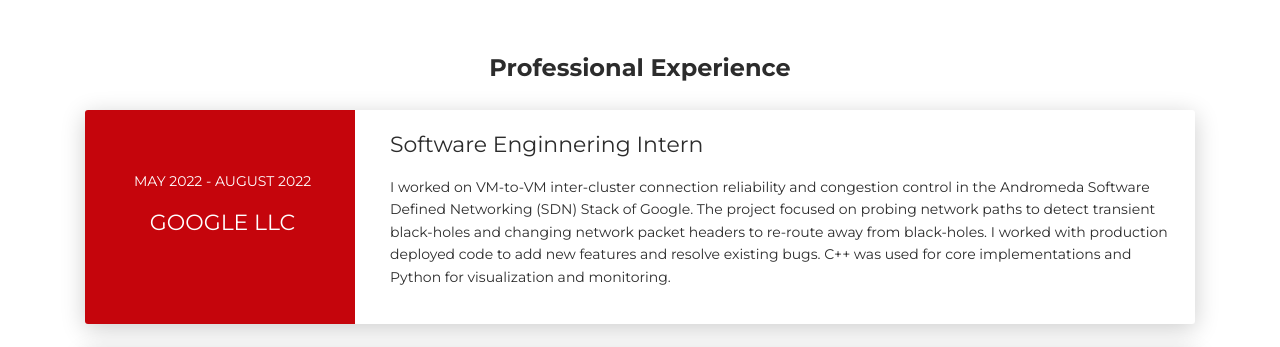
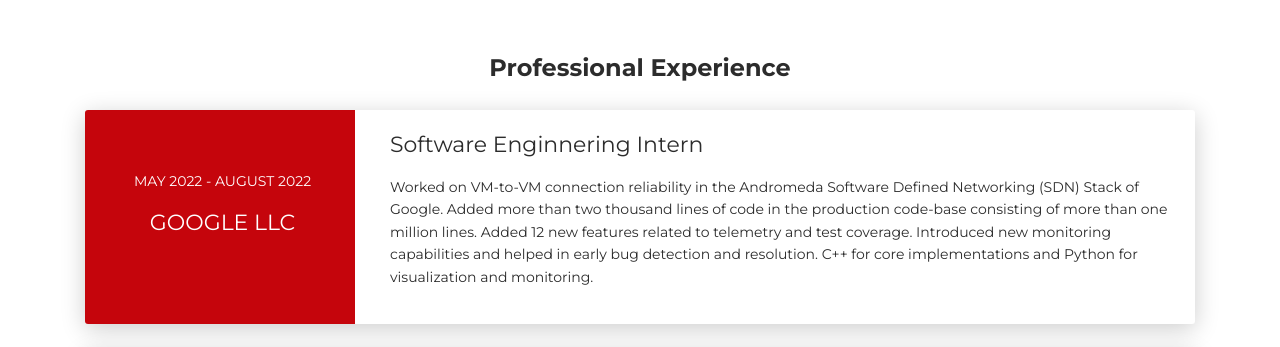
Before and after one commit to silversword05/silversword05..github.io, a plain HTML site: page experience.html in a window 1280 px wide. Shown: the part 599-946 px from the top of the page. Drawn offline with Linux system fonts and the light colour scheme; some icons are missing.

Commit message:
Update experience.html

```diff
--- a/experience.html
+++ b/experience.html
@@ -90,10 +90,11 @@
           <div class="card-body">
             <div class="h5">Software Enginnering Intern</div>
             <p>
-              I worked on VM-to-VM inter-cluster connection reliability and congestion control in the Andromeda Software Defined
-              Networking (SDN) Stack of Google. The project focused on probing network paths to detect transient black-holes and
-              changing network packet headers to re-route away from black-holes. I worked with production deployed code to add new
-              features and resolve existing bugs. C++ was used for core implementations and Python for visualization and monitoring.
+              Worked on VM-to-VM connection reliability in the Andromeda Software Defined Networking (SDN) Stack of Google.
+              Added more than two thousand lines of code in the production code-base consisting of more than one million lines.
+              Added 12 new features related to telemetry and test coverage.
+              Introduced new monitoring capabilities and helped in early bug detection and resolution.
+              C++ for core implementations and Python for visualization and monitoring.
             </p>
           </div>
         </div>
@@ -304,6 +305,10 @@
               We designed a language model based on BERT using python-PyTorch and Transformers library to systematically attach sentiment labels (Positive, Negative, Neutral) and seven pre-defined aspect labels (Technical Issues, Usability, Content, User Interaction, Feature Request, Learning Qualities, Advert) to the scrapped app reviews from the Google Play Store.
               We then compared the user dispositions of apps from five different app categories (AR, VR, Educational, Educational AR, EducationalVR) to analyze the effectiveness and quality of AR/VR for education in the form of android apps compared to the traditional norms and techniques.
             </p>
+            <p class="category">
+              Publication : <a href = "https://www.tandfonline.com/doi/abs/10.1080/10494820.2022.2086578?journalCode=nile20" target="_blank">Analysing user reviews of interactive educational apps: a sentiment analysis approach</a>
+              <br> Journal : Interactive Learning Environments
+            </p>
           </div>
         </div>
       </div>
```
